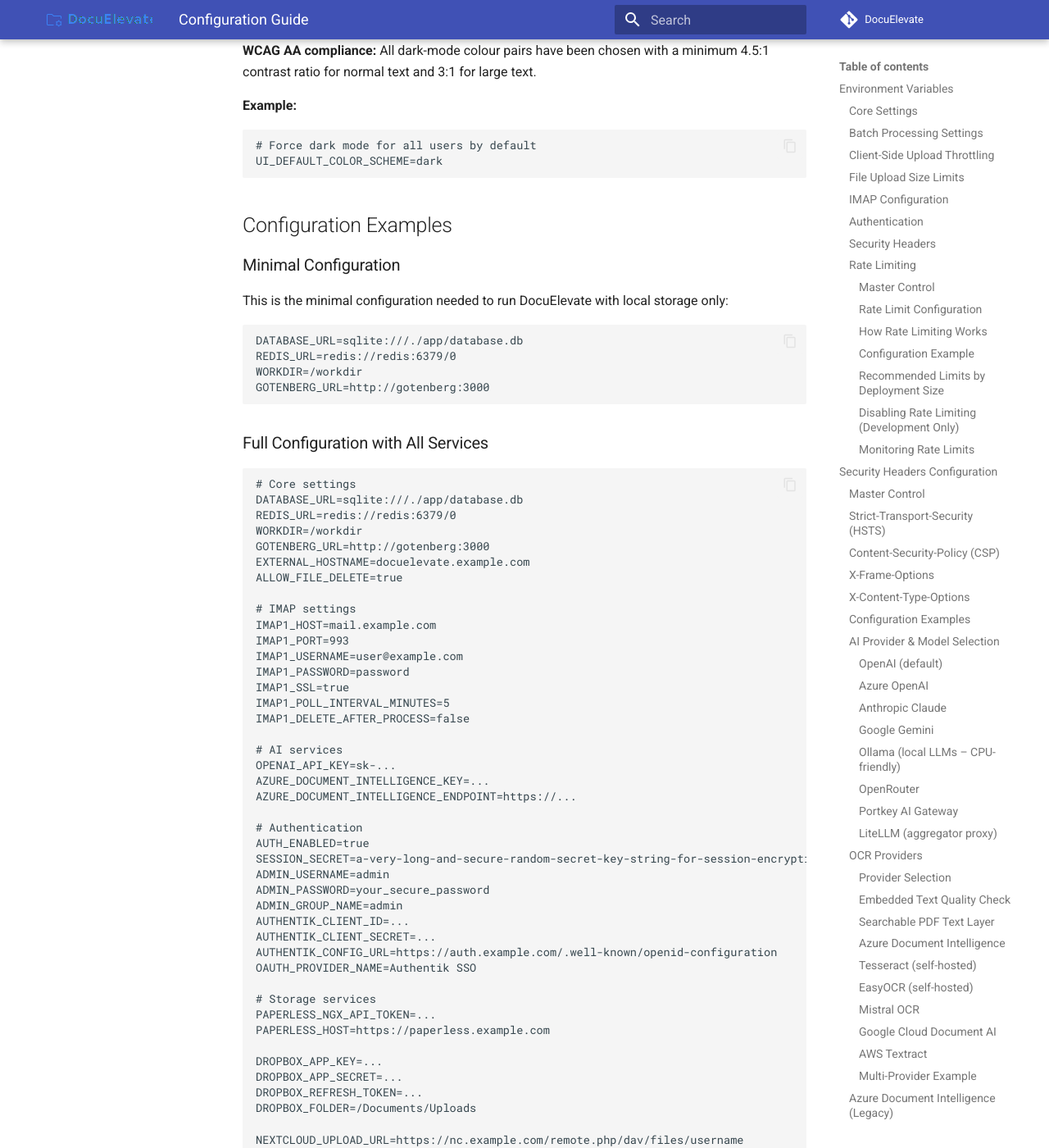
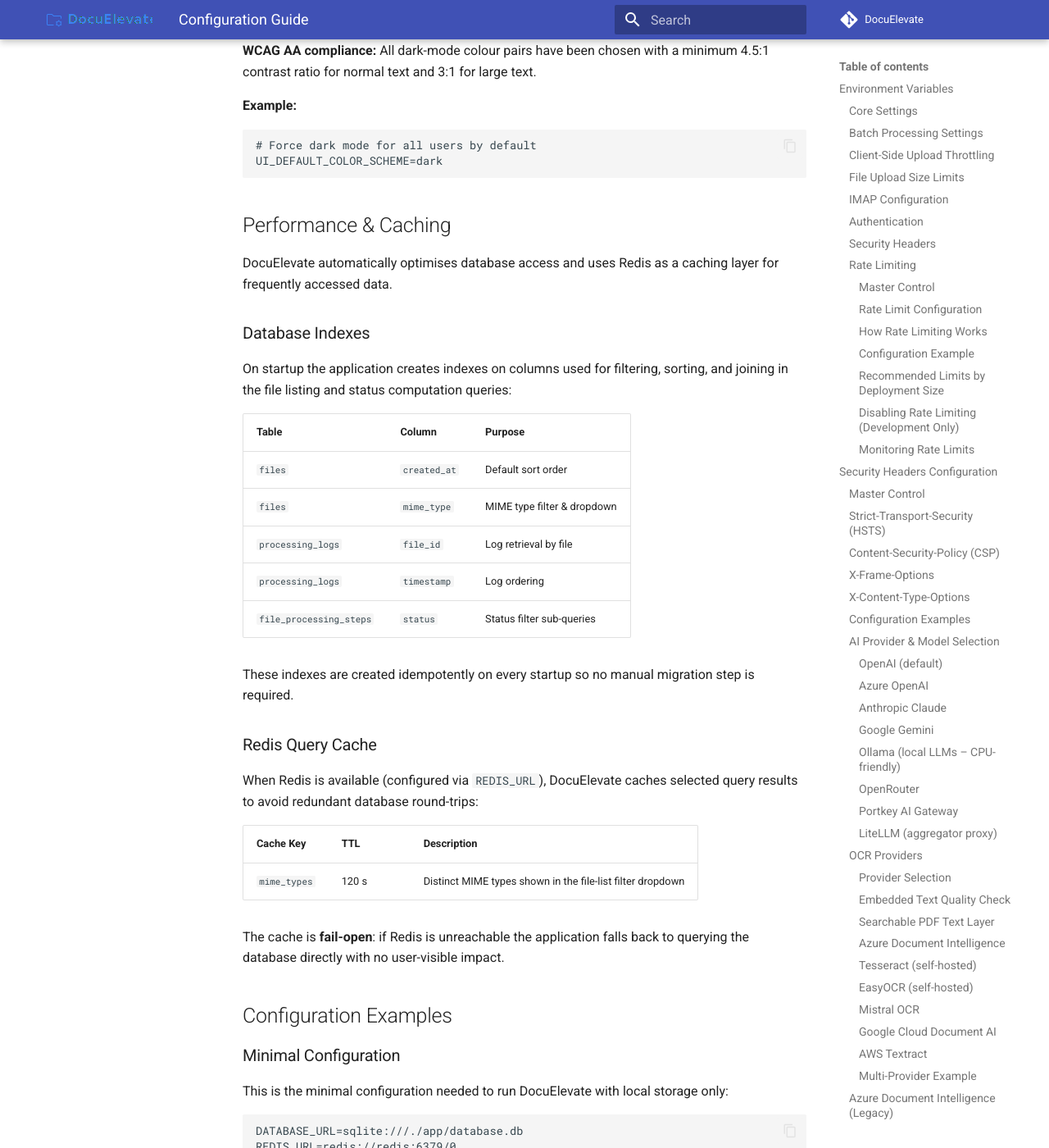
Before and after one commit to christianlouis/DocuElevate, an MkDocs documentation site: the page built from docs/ConfigurationGuide.md, in a window 1280 px wide and 1400 px high, scrolled down 24196 px. Shown: the whole window at 82% size. Built offline with MkDocs 1.6.1 and Material for MkDocs 9.7.7, drawn with Linux system fonts in a browser that asks for light colours; comment, search, counter and statistics services are not loaded.

Commit message:
docs: add Performance & Caching section to ConfigurationGuide
Co-authored-by: christianlouis <361235+christianlouis@users.noreply.github.com>

````diff
--- a/docs/ConfigurationGuide.md
+++ b/docs/ConfigurationGuide.md
@@ -798,6 +798,39 @@ Administrators can set the **site-wide default** colour scheme that is applied w
 UI_DEFAULT_COLOR_SCHEME=dark
 ```
 
+## Performance & Caching
+
+DocuElevate automatically optimises database access and uses Redis as a
+caching layer for frequently accessed data.
+
+### Database Indexes
+
+On startup the application creates indexes on columns used for filtering,
+sorting, and joining in the file listing and status computation queries:
+
+| Table | Column | Purpose |
+|---|---|---|
+| `files` | `created_at` | Default sort order |
+| `files` | `mime_type` | MIME type filter & dropdown |
+| `processing_logs` | `file_id` | Log retrieval by file |
+| `processing_logs` | `timestamp` | Log ordering |
+| `file_processing_steps` | `status` | Status filter sub-queries |
+
+These indexes are created idempotently on every startup so no manual
+migration step is required.
+
+### Redis Query Cache
+
+When Redis is available (configured via `REDIS_URL`), DocuElevate caches
+selected query results to avoid redundant database round-trips:
+
+| Cache Key | TTL | Description |
+|---|---|---|
+| `mime_types` | 120 s | Distinct MIME types shown in the file-list filter dropdown |
+
+The cache is **fail-open**: if Redis is unreachable the application falls
+back to querying the database directly with no user-visible impact.
+
 ## Configuration Examples
 
 ### Minimal Configuration
````
Also changed, not shown: 1 other file.
